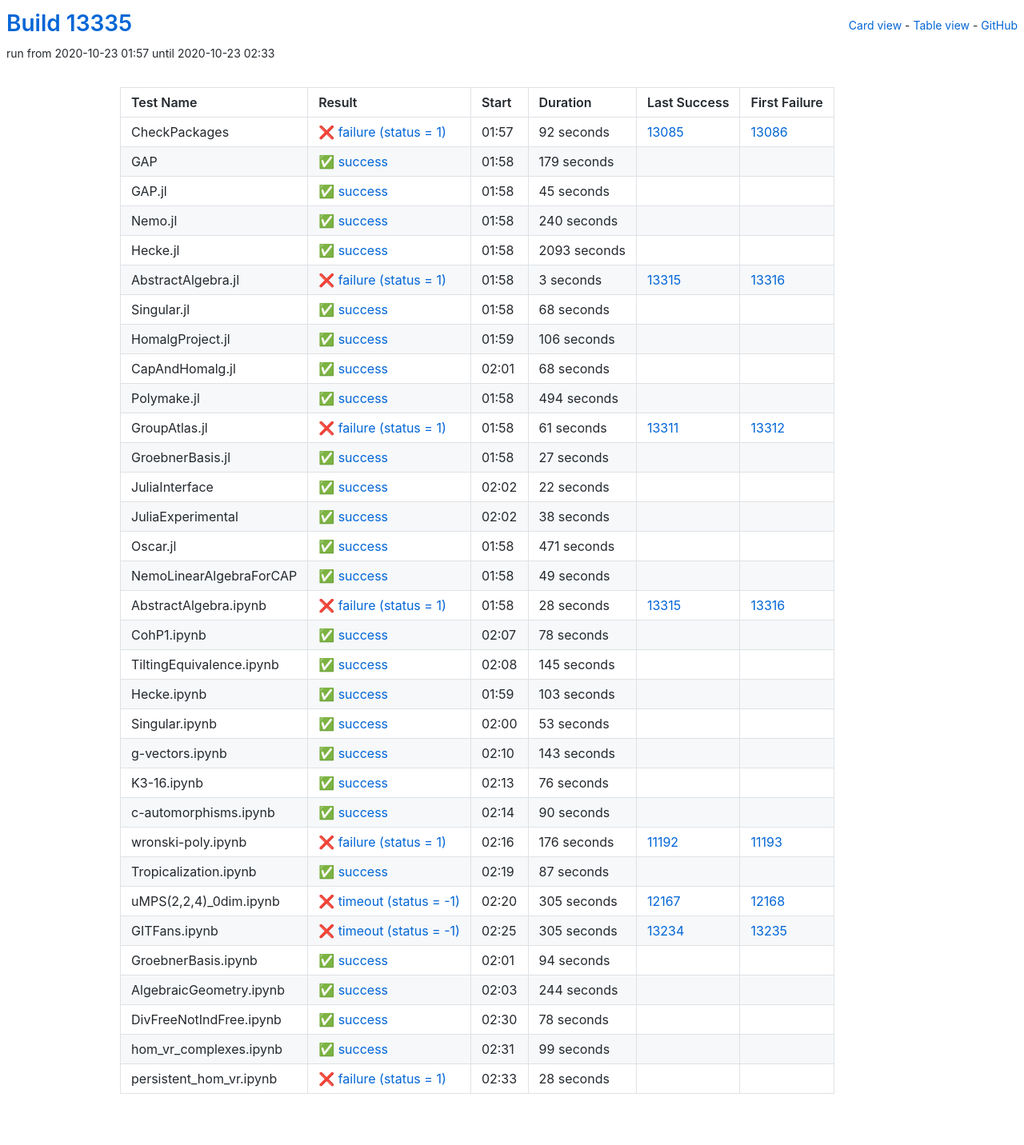
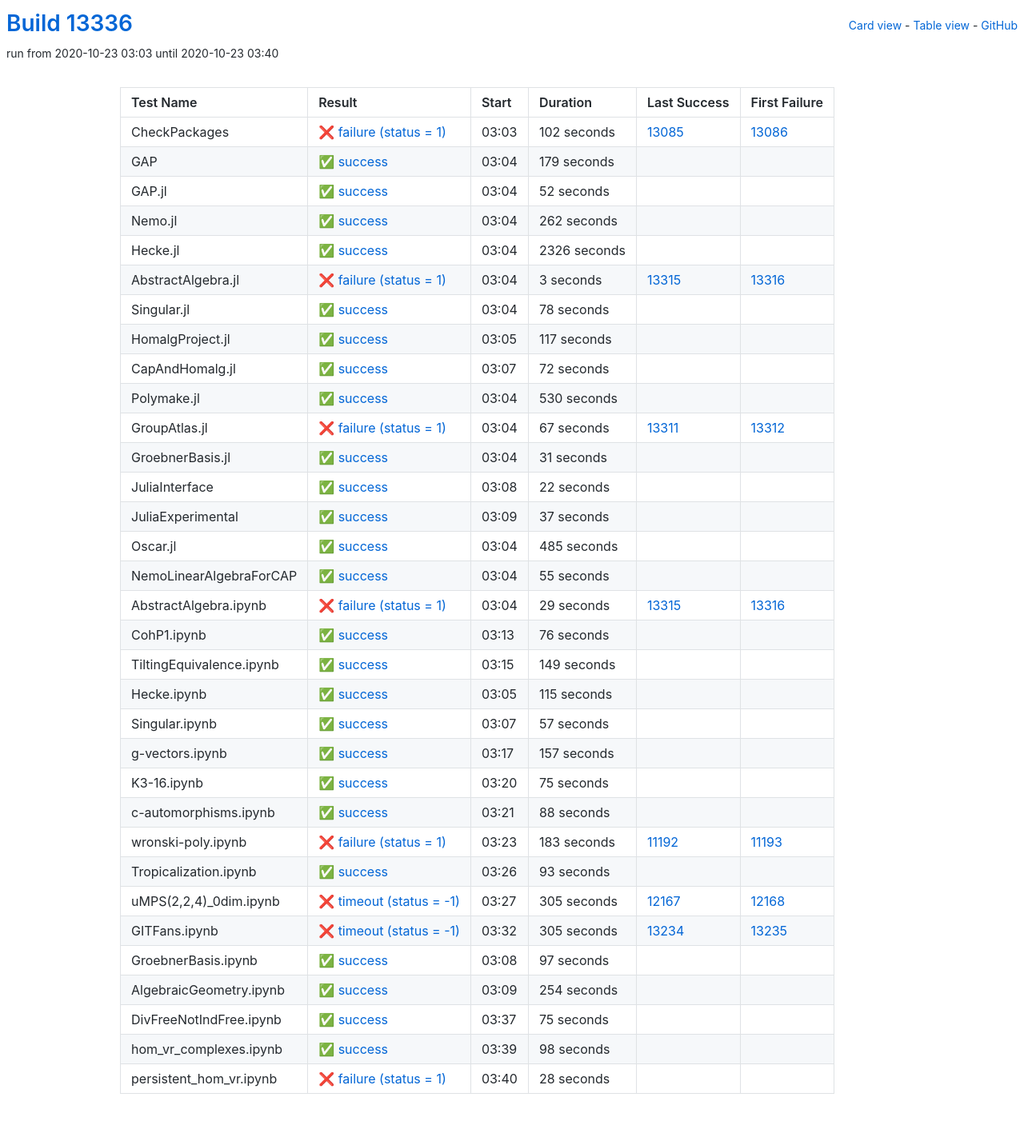
Before and after one commit to oscar-system/oscar-ci-status, a Jekyll site: the page built from table.html, in a window 1280 px wide. Shown: the whole page at 80% size. Built offline with Jekyll 4.4.1, drawn with Linux system fonts in a browser that asks for light colours.

Commit message:
Build #13336

```diff
--- a/_data/ci.yml
+++ b/_data/ci.yml
@@ -1,6 +1,6 @@
 ---
-build: 13335
-build_url: https://oscarci.mathematik.uni-kl.de/job/oscar/13335/
+build: 13336
+build_url: https://oscarci.mathematik.uni-kl.de/job/oscar/13336/
 job: oscar
 organization: oscar-system
 repo: oscar-ci-status
@@ -8,20 +8,20 @@
 tests:
 - name: CheckPackages
   id: checkpackages
-  log: https://oscarci.mathematik.uni-kl.de/job/oscar/13335/artifact/logs/build-13335/CheckPackages.log
-  start: 2020-10-23 01:57
+  log: https://oscarci.mathematik.uni-kl.de/job/oscar/13336/artifact/logs/build-13336/CheckPackages.log
+  start: 2020-10-23 03:03
   success: false
   exitcode: 1
   status: failure
-  duration: 92
+  duration: 102
   last_success: 13085
   last_success_url: https://oscarci.mathematik.uni-kl.de/job/oscar/13085/
   first_failure: 13086
   first_failure_url: https://oscarci.mathematik.uni-kl.de/job/oscar/13086/
 - name: GAP
   id: gap
-  log: https://oscarci.mathematik.uni-kl.de/job/oscar/13335/artifact/logs/build-13335/GAP.log
-  start: 2020-10-23 01:58
+  log: https://oscarci.mathematik.uni-kl.de/job/oscar/13336/artifact/logs/build-13336/GAP.log
+  start: 2020-10-23 03:04
   success: true
   exitcode: 0
   status: success
@@ -32,44 +32,44 @@
   first_failure_url:
 - name: GAP.jl
   id: gap-jl
-  log: https://oscarci.mathematik.uni-kl.de/job/oscar/13335/artifact/logs/build-13335/GAP.jl.log
-  start: 2020-10-23 01:58
+  log: https://oscarci.mathematik.uni-kl.de/job/oscar/13336/artifact/logs/build-13336/GAP.jl.log
+  start: 2020-10-23 03:04
   success: true
   exitcode: 0
   status: success
-  duration: 45
+  duration: 52
   last_success: false
   last_success_url:
   first_failure: false
   first_failure_url:
 - name: Nemo.jl
   id: nemo-jl
-  log: https://oscarci.mathematik.uni-kl.de/job/oscar/13335/artifact/logs/build-13335/Nemo.jl.log
-  start: 2020-10-23 01:58
+  log: https://oscarci.mathematik.uni-kl.de/job/oscar/13336/artifact/logs/build-13336/Nemo.jl.log
+  start: 2020-10-23 03:04
   success: true
   exitcode: 0
   status: success
-  duration: 240
+  duration: 262
   last_success: false
   last_success_url:
   first_failure: false
   first_failure_url:
 - name: Hecke.jl
   id: hecke-jl
-  log: https://oscarci.mathematik.uni-kl.de/job/oscar/13335/artifact/logs/build-13335/Hecke.jl.log
-  start: 2020-10-23 01:58
+  log: https://oscarci.mathematik.uni-kl.de/job/oscar/13336/artifact/logs/build-13336/Hecke.jl.log
+  start: 2020-10-23 03:04
   success: true
   exitcode: 0
   status: success
-  duration: 2093
+  duration: 2326
   last_success: false
   last_success_url:
   first_failure: false
   first_failure_url:
 - name: AbstractAlgebra.jl
   id: abstractalgebra-jl
-  log: https://oscarci.mathematik.uni-kl.de/job/oscar/13335/artifact/logs/build-13335/AbstractAlgebra.jl.log
-  start: 2020-10-23 01:58
+  log: https://oscarci.mathematik.uni-kl.de/job/oscar/13336/artifact/logs/build-13336/AbstractAlgebra.jl.log
+  start: 2020-10-23 03:04
   success: false
   exitcode: 1
   status: failure
@@ -80,80 +80,80 @@
   first_failure_url: https://oscarci.mathematik.uni-kl.de/job/oscar/13316/
 - name: Singular.jl
   id: singular-jl
-  log: https://oscarci.mathematik.uni-kl.de/job/oscar/13335/artifact/logs/build-13335/Singular.jl.log
-  start: 2020-10-23 01:58
+  log: https://oscarci.mathematik.uni-kl.de/job/oscar/13336/artifact/logs/build-13336/Singular.jl.log
+  start: 2020-10-23 03:04
   success: true
   exitcode: 0
   status: success
-  duration: 68
+  duration: 78
   last_success: false
   last_success_url:
   first_failure: false
   first_failure_url:
 - name: HomalgProject.jl
   id: homalgproject-jl
-  log: https://oscarci.mathematik.uni-kl.de/job/oscar/13335/artifact/logs/build-13335/HomalgProject.jl.log
-  start: 2020-10-23 01:59
+  log: https://oscarci.mathematik.uni-kl.de/job/oscar/13336/artifact/logs/build-13336/HomalgProject.jl.log
+  start: 2020-10-23 03:05
   success: true
   exitcode: 0
   status: success
-  duration: 106
+  duration: 117
   last_success: false
   last_success_url:
   first_failure: false
   first_failure_url:
 - name: CapAndHomalg.jl
   id: capandhomalg-jl
-  log: https://oscarci.mathematik.uni-kl.de/job/oscar/13335/artifact/logs/build-13335/CapAndHomalg.jl.log
-  start: 2020-10-23 02:01
+  log: https://oscarci.mathematik.uni-kl.de/job/oscar/13336/artifact/logs/build-13336/CapAndHomalg.jl.log
+  start: 2020-10-23 03:07
   success: true
   exitcode: 0
   status: success
-  duration: 68
+  duration: 72
   last_success: false
   last_success_url:
   first_failure: false
   first_failure_url:
 - name: Polymake.jl
   id: polymake-jl
-  log: https://oscarci.mathematik.uni-kl.de/job/oscar/13335/artifact/logs/build-13335/Polymake.jl.log
-  start: 2020-10-23 01:58
+  log: https://oscarci.mathematik.uni-kl.de/job/oscar/13336/artifact/logs/build-13336/Polymake.jl.log
+  start: 2020-10-23 03:04
   success: true
   exitcode: 0
   status: success
-  duration: 494
+  duration: 530
   last_success: false
   last_success_url:
   first_failure: false
   first_failure_url:
 - name: GroupAtlas.jl
   id: groupatlas-jl
-  log: https://oscarci.mathematik.uni-kl.de/job/oscar/13335/artifact/logs/build-13335/GroupAtlas.jl.log
-  start: 2020-10-23 01:58
+  log: https://oscarci.mathematik.uni-kl.de/job/oscar/13336/artifact/logs/build-13336/GroupAtlas.jl.log
+  start: 2020-10-23 03:04
   success: false
   exitcode: 1
   status: failure
-  duration: 61
+  duration: 67
   last_success: 13311
   last_success_url: https://oscarci.mathematik.uni-kl.de/job/oscar/13311/
   first_failure: 13312
   first_failure_url: https://oscarci.mathematik.uni-kl.de/job/oscar/13312/
 - name: GroebnerBasis.jl
   id: groebnerbasis-jl
-  log: https://oscarci.mathematik.uni-kl.de/job/oscar/13335/artifact/logs/build-13335/GroebnerBasis.jl.log
-  start: 2020-10-23 01:58
+  log: https://oscarci.mathematik.uni-kl.de/job/oscar/13336/artifact/logs/build-13336/GroebnerBasis.jl.log
+  start: 2020-10-23 03:04
   success: true
   exitcode: 0
   status: success
-  duration: 27
+  duration: 31
   last_success: false
   last_success_url:
   first_failure: false
   first_failure_url:
 - name: JuliaInterface
   id: juliainterface
-  log: https://oscarci.mathematik.uni-kl.de/job/oscar/13335/artifact/logs/build-13335/JuliaInterface.log
-  start: 2020-10-23 02:02
+  log: https://oscarci.mathematik.uni-kl.de/job/oscar/13336/artifact/logs/build-13336/JuliaInterface.log
+  start: 2020-10-23 03:08
   success: true
   exitcode: 0
   status: success
@@ -164,116 +164,56 @@
   first_failure_url:
 - name: JuliaExperimental
   id: juliaexperimental
-  log: https://oscarci.mathematik.uni-kl.de/job/oscar/13335/artifact/logs/build-13335/JuliaExperimental.log
-  start: 2020-10-23 02:02
+  log: https://oscarci.mathematik.uni-kl.de/job/oscar/13336/artifact/logs/build-13336/JuliaExperimental.log
+  start: 2020-10-23 03:09
   success: true
   exitcode: 0
   status: success
-  duration: 38
+  duration: 37
   last_success: false
   last_success_url:
   first_failure: false
   first_failure_url:
 - name: Oscar.jl
   id: oscar-jl
-  log: https://oscarci.mathematik.uni-kl.de/job/oscar/13335/artifact/logs/build-13335/Oscar.jl.log
-  start: 2020-10-23 01:58
+  log: https://oscarci.mathematik.uni-kl.de/job/oscar/13336/artifact/logs/build-13336/Oscar.jl.log
+  start: 2020-10-23 03:04
   success: true
   exitcode: 0
   status: success
-  duration: 471
+  duration: 485
   last_success: false
   last_success_url:
   first_failure: false
   first_failure_url:
 - name: NemoLinearAlgebraForCAP
   id: nemolinearalgebraforcap
-  log: https://oscarci.mathematik.uni-kl.de/job/oscar/13335/artifact/logs/build-13335/NemoLinearAlgebraForCAP.log
-  start: 2020-10-23 01:58
+  log: https://oscarci.mathematik.uni-kl.de/job/oscar/13336/artifact/logs/build-13336/NemoLinearAlgebraForCAP.log
+  start: 2020-10-23 03:04
   success: true
   exitcode: 0
   status: success
-  duration: 49
+  duration: 55
   last_success: false
   last_success_url:
   first_failure: false
   first_failure_url:
 - name: AbstractAlgebra.ipynb
   id: abstractalgebra-ipynb
-  log: https://oscarci.mathematik.uni-kl.de/job/oscar/13335/artifact/logs/build-13335/AbstractAlgebra.ipynb.log
-  start: 2020-10-23 01:58
+  log: https://oscarci.mathematik.uni-kl.de/job/oscar/13336/artifact/logs/build-13336/AbstractAlgebra.ipynb.log
+  start: 2020-10-23 03:04
   success: false
   exitcode: 1
   status: failure
-  duration: 28
+  duration: 29
   last_success: 13315
   last_success_url: https://oscarci.mathematik.uni-kl.de/job/oscar/13315/
   first_failure: 13316
   first_failure_url: https://oscarci.mathematik.uni-kl.de/job/oscar/13316/
 - name: CohP1.ipynb
   id: cohp1-ipynb
-  log: https://oscarci.mathematik.uni-kl.de/job/oscar/13335/artifact/logs/build-13335/CohP1.ipynb.log
-  start: 2020-10-23 02:07
-  success: true
-  exitcode: 0
-  status: success
-  duration: 78
-  last_success: false
-  last_success_url:
-  first_failure: false
-  first_failure_url:
-- name: TiltingEquivalence.ipynb
-  id: tiltingequivalence-ipynb
-  log: https://oscarci.mathematik.uni-kl.de/job/oscar/13335/artifact/logs/build-13335/TiltingEquivalence.ipynb.log
-  start: 2020-10-23 02:08
-  success: true
-  exitcode: 0
-  status: success
-  duration: 145
-  last_success: false
-  last_success_url:
-  first_failure: false
-  first_failure_url:
-- name: Hecke.ipynb
-  id: hecke-ipynb
-  log: https://oscarci.mathematik.uni-kl.de/job/oscar/13335/artifact/logs/build-13335/Hecke.ipynb.log
-  start: 2020-10-23 01:59
-  success: true
-  exitcode: 0
-  status: success
-  duration: 103
-  last_success: false
-  last_success_url:
-  first_failure: false
-  first_failure_url:
-- name: Singular.ipynb
-  id: singular-ipynb
-  log: https://oscarci.mathematik.uni-kl.de/job/oscar/13335/artifact/logs/build-13335/Singular.ipynb.log
-  start: 2020-10-23 02:00
-  success: true
-  exitcode: 0
-  status: success
-  duration: 53
-  last_success: false
-  last_success_url:
-  first_failure: false
-  first_failure_url:
-- name: g-vectors.ipynb
-  id: g-vectors-ipynb
-  log: https://oscarci.mathematik.uni-kl.de/job/oscar/13335/artifact/logs/build-13335/g-vectors.ipynb.log
-  start: 2020-10-23 02:10
-  success: true
-  exitcode: 0
-  status: success
-  duration: 143
-  last_success: false
-  last_success_url:
-  first_failure: false
-  first_failure_url:
-- name: K3-16.ipynb
-  id: k3-16-ipynb
-  log: https://oscarci.mathematik.uni-kl.de/job/oscar/13335/artifact/logs/build-13335/K3-16.ipynb.log
-  start: 2020-10-23 02:13
+  log: https://oscarci.mathematik.uni-kl.de/job/oscar/13336/artifact/logs/build-13336/CohP1.ipynb.log
+  start: 2020-10-23 03:13
   success: true
   exitcode: 0
   status: success
@@ -282,46 +222,106 @@
   last_success_url:
   first_failure: false
   first_failure_url:
-- name: c-automorphisms.ipynb
-  id: c-automorphisms-ipynb
-  log: https://oscarci.mathematik.uni-kl.de/job/oscar/13335/artifact/logs/build-13335/c-automorphisms.ipynb.log
-  start: 2020-10-23 02:14
+- name: TiltingEquivalence.ipynb
+  id: tiltingequivalence-ipynb
+  log: https://oscarci.mathematik.uni-kl.de/job/oscar/13336/artifact/logs/build-13336/TiltingEquivalence.ipynb.log
+  start: 2020-10-23 03:15
   success: true
   exitcode: 0
   status: success
-  duration: 90
+  duration: 149
+  last_success: false
+  last_success_url:
+  first_failure: false
+  first_failure_url:
+- name: Hecke.ipynb
+  id: hecke-ipynb
+  log: https://oscarci.mathematik.uni-kl.de/job/oscar/13336/artifact/logs/build-13336/Hecke.ipynb.log
+  start: 2020-10-23 03:05
+  success: true
+  exitcode: 0
+  status: success
+  duration: 115
+  last_success: false
+  last_success_url:
+  first_failure: false
+  first_failure_url:
+- name: Singular.ipynb
+  id: singular-ipynb
+  log: https://oscarci.mathematik.uni-kl.de/job/oscar/13336/artifact/logs/build-13336/Singular.ipynb.log
+  start: 2020-10-23 03:07
+  success: true
+  exitcode: 0
+  status: success
+  duration: 57
+  last_success: false
+  last_success_url:
+  first_failure: false
+  first_failure_url:
+- name: g-vectors.ipynb
+  id: g-vectors-ipynb
+  log: https://oscarci.mathematik.uni-kl.de/job/oscar/13336/artifact/logs/build-13336/g-vectors.ipynb.log
+  start: 2020-10-23 03:17
+  success: true
+  exitcode: 0
+  status: success
+  duration: 157
+  last_success: false
+  last_success_url:
+  first_failure: false
+  first_failure_url:
+- name: K3-16.ipynb
+  id: k3-16-ipynb
+  log: https://oscarci.mathematik.uni-kl.de/job/oscar/13336/artifact/logs/build-13336/K3-16.ipynb.log
+  start: 2020-10-23 03:20
+  success: true
+  exitcode: 0
+  status: success
+  duration: 75
+  last_success: false
+  last_success_url:
+  first_failure: false
+  first_failure_url:
+- name: c-automorphisms.ipynb
+  id: c-automorphisms-ipynb
+  log: https://oscarci.mathematik.uni-kl.de/job/oscar/13336/artifact/logs/build-13336/c-automorphisms.ipynb.log
+  start: 2020-10-23 03:21
+  success: true
+  exitcode: 0
+  status: success
+  duration: 88
   last_success: false
   last_success_url:
   first_failure: false
   first_failure_url:
 - name: wronski-poly.ipynb
   id: wronski-poly-ipynb
-  log: https://oscarci.mathematik.uni-kl.de/job/oscar/13335/artifact/logs/build-13335/wronski-poly.ipynb.log
-  start: 2020-10-23 02:16
+  log: https://oscarci.mathematik.uni-kl.de/job/oscar/13336/artifact/logs/build-13336/wronski-poly.ipynb.log
+  start: 2020-10-23 03:23
   success: false
   exitcode: 1
   status: failure
-  duration: 176
+  duration: 183
   last_success: 11192
   last_success_url: https://oscarci.mathematik.uni-kl.de/job/oscar/11192/
   first_failure: 11193
   first_failure_url: https://oscarci.mathematik.uni-kl.de/job/oscar/11193/
 - name: Tropicalization.ipynb
   id: tropicalization-ipynb
-  log: https://oscarci.mathematik.uni-kl.de/job/oscar/13335/artifact/logs/build-13335/Tropicalization.ipynb.log
-  start: 2020-10-23 02:19
+  log: https://oscarci.mathematik.uni-kl.de/job/oscar/13336/artifact/logs/build-13336/Tropicalization.ipynb.log
+  start: 2020-10-23 03:26
   success: true
   exitcode: 0
   status: success
-  duration: 87
+  duration: 93
   last_success: false
   last_success_url:
   first_failure: false
   first_failure_url:
 - name: uMPS(2,2,4)_0dim.ipynb
   id: umps-2-2-4-0dim-ipynb
-  log: https://oscarci.mathematik.uni-kl.de/job/oscar/13335/artifact/logs/build-13335/uMPS-2-2-4-_0dim.ipynb.log
-  start: 2020-10-23 02:20
+  log: https://oscarci.mathematik.uni-kl.de/job/oscar/13336/artifact/logs/build-13336/uMPS-2-2-4-_0dim.ipynb.log
+  start: 2020-10-23 03:27
   success: false
   exitcode: -1
   status: timeout
@@ -332,8 +332,8 @@
   first_failure_url: https://oscarci.mathematik.uni-kl.de/job/oscar/12168/
 - name: GITFans.ipynb
   id: gitfans-ipynb
-  log: https://oscarci.mathematik.uni-kl.de/job/oscar/13335/artifact/logs/build-13335/GITFans.ipynb.log
-  start: 2020-10-23 02:25
+  log: https://oscarci.mathematik.uni-kl.de/job/oscar/13336/artifact/logs/build-13336/GITFans.ipynb.log
+  start: 2020-10-23 03:32
   success: false
   exitcode: -1
   status: timeout
@@ -344,56 +344,56 @@
   first_failure_url: https://oscarci.mathematik.uni-kl.de/job/oscar/13235/
 - name: GroebnerBasis.ipynb
   id: groebnerbasis-ipynb
-  log: https://oscarci.mathematik.uni-kl.de/job/oscar/13335/artifact/logs/build-13335/GroebnerBasis.ipynb.log
-  start: 2020-10-23 02:01
+  log: https://oscarci.mathematik.uni-kl.de/job/oscar/13336/artifact/logs/build-13336/GroebnerBasis.ipynb.log
+  start: 2020-10-23 03:08
   success: true
   exitcode: 0
   status: success
-  duration: 94
+  duration: 97
   last_success: false
   last_success_url:
   first_failure: false
   first_failure_url:
 - name: AlgebraicGeometry.ipynb
   id: algebraicgeometry-ipynb
-  log: https://oscarci.mathematik.uni-kl.de/job/oscar/13335/artifact/logs/build-13335/AlgebraicGeometry.ipynb.log
-  start: 2020-10-23 02:03
+  log: https://oscarci.mathematik.uni-kl.de/job/oscar/13336/artifact/logs/build-13336/AlgebraicGeometry.ipynb.log
+  start: 2020-10-23 03:09
   success: true
   exitcode: 0
   status: success
-  duration: 244
+  duration: 254
   last_success: false
   last_success_url:
   first_failure: false
   first_failure_url:
 - name: DivFreeNotIndFree.ipynb
   id: divfreenotindfree-ipynb
-  log: https://oscarci.mathematik.uni-kl.de/job/oscar/13335/artifact/logs/build-13335/DivFreeNotIndFree.ipynb.log
-  start: 2020-10-23 02:30
+  log: https://oscarci.mathematik.uni-kl.de/job/oscar/13336/artifact/logs/build-13336/DivFreeNotIndFree.ipynb.log
+  start: 2020-10-23 03:37
   success: true
   exitcode: 0
   status: success
-  duration: 78
+  duration: 75
   last_success: false
   last_success_url:
   first_failure: false
   first_failure_url:
 - name: hom_vr_complexes.ipynb
   id: hom-vr-complexes-ipynb
-  log: https://oscarci.mathematik.uni-kl.de/job/oscar/13335/artifact/logs/build-13335/hom_vr_complexes.ipynb.log
-  start: 2020-10-23 02:31
+  log: https://oscarci.mathematik.uni-kl.de/job/oscar/13336/artifact/logs/build-13336/hom_vr_complexes.ipynb.log
+  start: 2020-10-23 03:39
   success: true
   exitcode: 0
   status: success
-  duration: 99
+  duration: 98
   last_success: false
   last_success_url:
   first_failure: false
   first_failure_url:
 - name: persistent_hom_vr.ipynb
   id: persistent-hom-vr-ipynb
-  log: https://oscarci.mathematik.uni-kl.de/job/oscar/13335/artifact/logs/build-13335/persistent_hom_vr.ipynb.log
-  start: 2020-10-23 02:33
+  log: https://oscarci.mathematik.uni-kl.de/job/oscar/13336/artifact/logs/build-13336/persistent_hom_vr.ipynb.log
+  start: 2020-10-23 03:40
   success: false
   exitcode: 1
   status: failure
```
Also changed, not shown: README.md.
